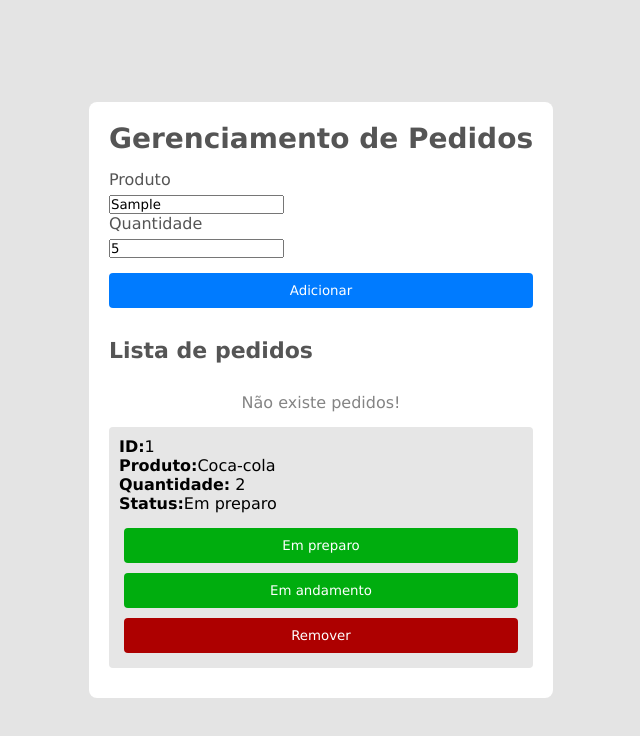
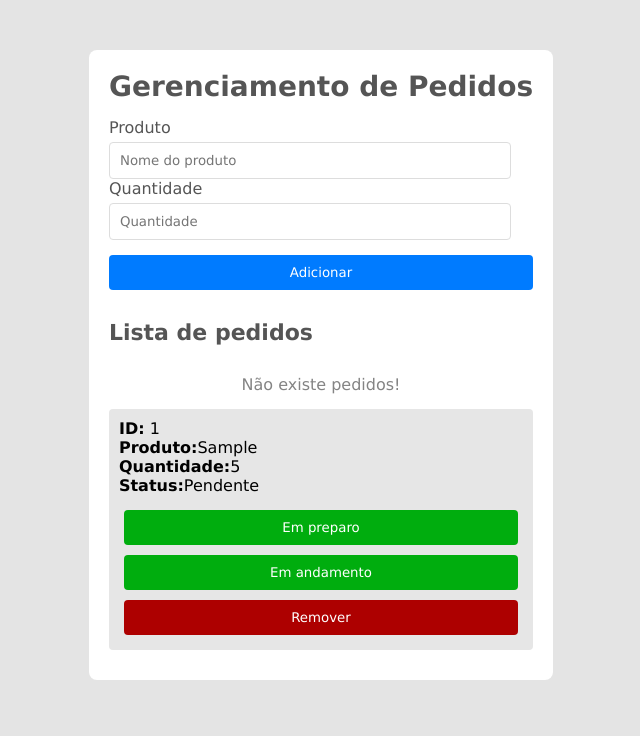
Before and after one commit to juliadepaula1/sistema-comanda, a plain HTML site: page index.html in a window 1280 px wide. Both pictures are taken after typing "Sample", "5" into the empty fields and a click on the button "Adicionar". Shown: the whole page, without its empty margins (319-959 px from the left). Drawn offline with Linux system fonts and the light colour scheme.

Commit message:
adicionando a funcionaloidade do form

```diff
--- a/css/style.css
+++ b/css/style.css
@@ -5,11 +5,12 @@
     font-family: Verdana, Geneva, Tahoma, sans-serif;
 }
 body {
-    height: 100vh;
+    min-height: 100vh;
     display: flex;
     justify-content: center;
-    align-items: center;
+    align-items: flex-start;
     background-color: #e4e4e4;
+    overflow-y: auto; /**Permite barra de rolagem na vertical */
 }
 
 button {
@@ -102,9 +103,10 @@ button {
     margin-bottom: 5px;
     color: #555;
 
+
 }
 
-.formualrio input {
+.formulario input {
     width: calc(100% - 22px);
     padding: 10px;
     border: 1px solid #ddd;
--- a/index.html
+++ b/index.html
@@ -27,20 +27,11 @@
                     <ul id="lista-pedidos">
                         <!--Aqui será inserido os li via java script-->
 
-                        <li>
-                            <P><strong>ID:</strong>1</P>
-                            <P><strong>Produto:</strong>Coca-cola</P>
-                            <P><strong>Quantidade:</strong>  2</P>
-                            <P><strong>Status:</strong>Em preparo</P>
-                            <div class="acoes-pedidos">
-                                <button class="btn-atualizar">Em preparo</button>
-                                <button class="btn-atualizar">Em andamento</button>
-                                <button class="btn-remover">Remover</button>
-                            </div>
-                        </li>
+
                     </ul>
                 </div>
             </div>
         </div>
+    <script src="js/script.js"></script>
     </body>
 </html>
--- a/js/script.js
+++ b/js/script.js
@@ -21,5 +21,37 @@ class Restaurante {
 
     montarElementoProduto(){
         const listaPedidos = document.getElementById("lista-pedidos");
+        listaPedidos.innerHTML="";
+
+        this.pedidos.forEach((pedido) =>{
+            const li = document.createElement("li");
+            li.innerHTML = `
+                            <p><strong>ID:</strong> ${pedido.id}</p>
+                            <p><strong>Produto:</strong>${pedido.produto}</p>
+                            <p><strong>Quantidade:</strong>${pedido.quantidade}</p>
+                            <p><strong>Status:</strong>${pedido.status}</p>
+                            <div class="acoes-pedidos">
+                                <button class="btn-atualizar">Em preparo</button>
+                                <button class="btn-atualizar">Em andamento</button>
+                                <button class="btn-remover">Remover</button>
+                            </div>
+            `;
+            listaPedidos.appendChild(li);
+        })
     }
 }
+
+const restaurante = new Restaurante(); /**Instanciando o meu objeto */
+
+function adicionarPedido(){
+    const produto = document.getElementById("produto").value; /**Aqui, ele vai catar o elemento input pelo id dele, e atribuir algo */
+    const quantidade = document.getElementById("quantidade").value;
+
+    if(produto && quantidade){
+        restaurante.adicionarPedido(produto, quantidade);
+        document.getElementById("produto").value="";
+        document.getElementById("quantidade").value=""; //*isso aqui é para zerar o campo**/
+    } else {
+        alert('Por favor, preencha todos os campos!')
+    }
+}
```
